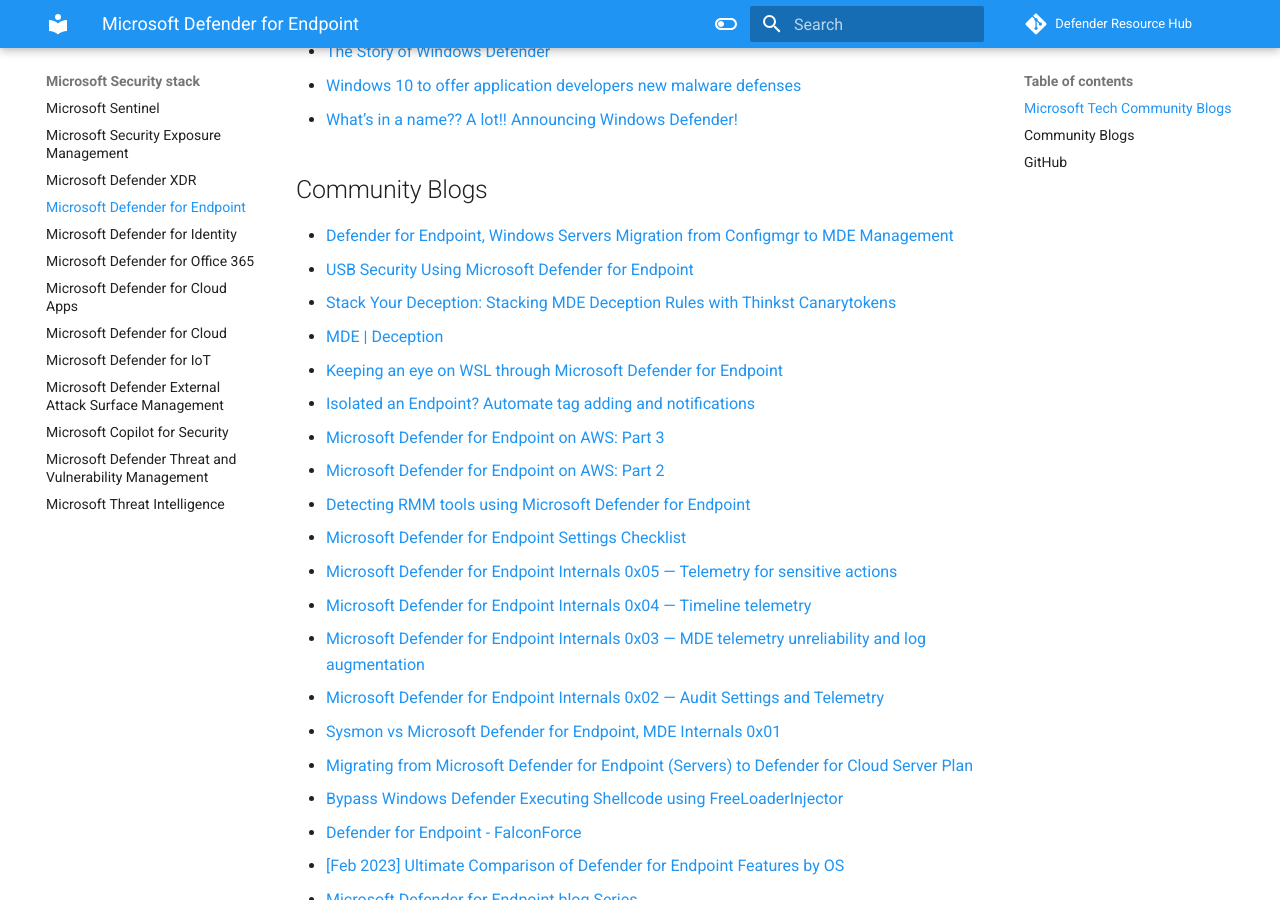
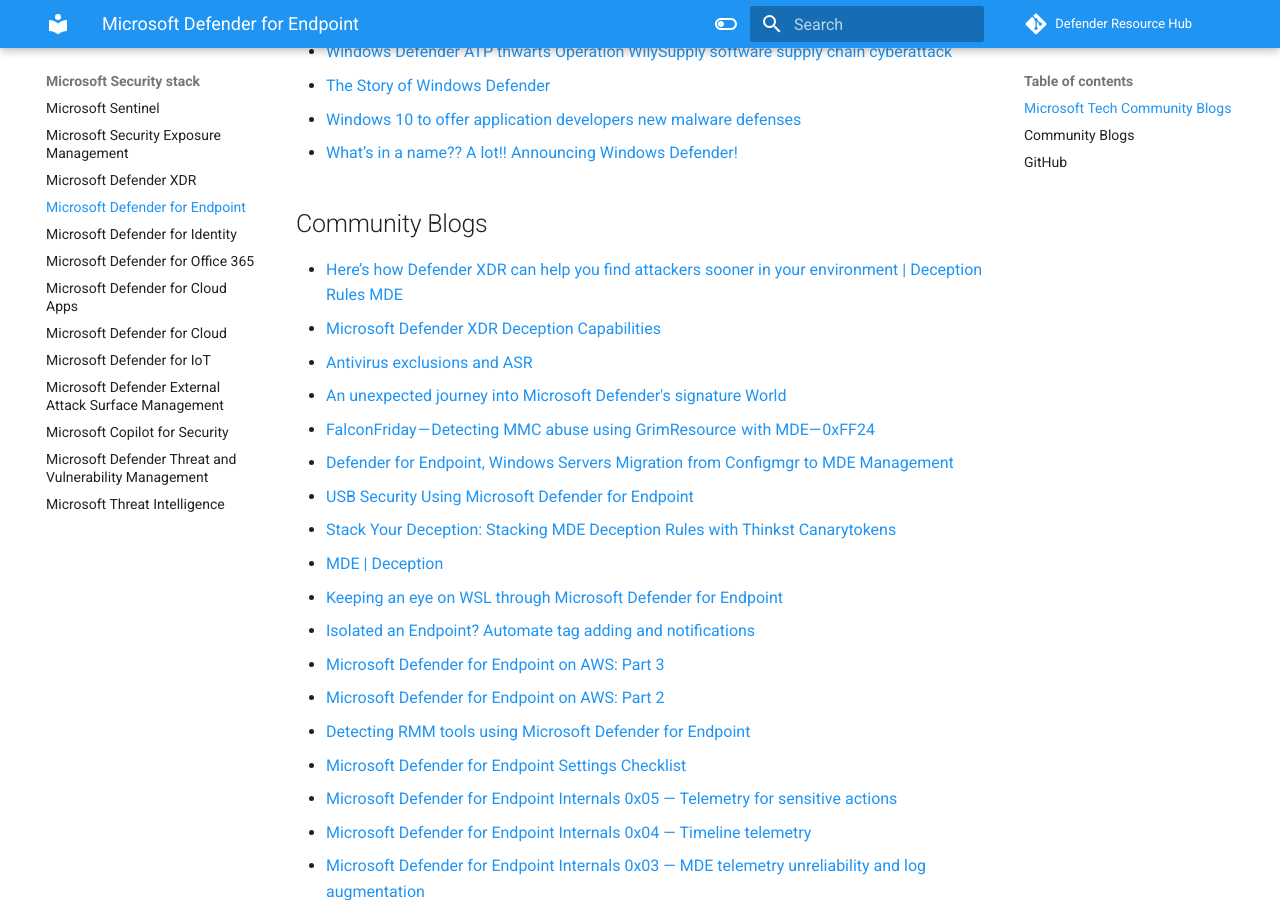
Before and after one commit to alexverboon/DefenderResourceHub, an MkDocs documentation site: the page built from docs/mde.md, in a window 1280 px wide and 900 px high, scrolled down 8916 px. Built offline with MkDocs 1.6.1 and Material for MkDocs 9.7.7, drawn with Linux system fonts in a browser that asks for light colours; comment, search, counter and statistics services are not loaded; some of the changed text lies outside the part shown.

Commit message:
updates Sunday 14 July

```diff
--- a/docs/mde.md
+++ b/docs/mde.md
@@ -12,6 +12,7 @@
 
 ## Microsoft Tech Community Blogs
 
+- [Common mistakes during Microsoft Defender for Endpoint deployments](https://jeffreyappel.nl/common-mistakes-during-microsoft-defender-for-endpoint-deployments/)
 - [Get more device control flexibility with BitLocker settings in Defender for Endpoint](https://techcommunity.microsoft.com/t5/microsoft-defender-for-endpoint/get-more-device-control-flexibility-with-bitlocker-settings-in/ba-p/4175131)
 - [Detect suspicious processes running on hidden desktops](https://techcommunity.microsoft.com/t5/microsoft-defender-for-endpoint/detect-suspicious-processes-running-on-hidden-desktops/ba-p/4072322)
 - [Simplify triage with the new Alert Timeline](https://techcommunity.microsoft.com/t5/microsoft-defender-for-endpoint/simplify-triage-with-the-new-alert-timeline/ba-p/4152653)
@@ -248,6 +249,11 @@
 
 ## Community Blogs
 
+- [Here’s how Defender XDR can help you find attackers sooner in your environment | Deception Rules MDE](https://medium.com/@andrecamillo/heres-how-defender-xdr-can-help-you-find-attackers-sooner-in-your-environment-deception-rules-2529f0ecdeeb)
+- [Microsoft Defender XDR Deception Capabilities](https://medium.com/@m365alikoc/microsoft-defender-xdr-deception-capabilities-e880f78080cd)
+- [Antivirus exclusions and ASR](https://blog.sec-labs.com/2024/03/antivirus-exclusions-and-asr/)
+- [An unexpected journey into Microsoft Defender's signature World](https://retooling.io/blog/an-unexpected-journey-into-microsoft-defenders-signature-world)
+- [FalconFriday — Detecting MMC abuse using GrimResource  with MDE— 0xFF24](https://falconforce.nl/falconfriday-detecting-mmc-abuse-using-grimresource-with-mde-0xff24/)
 - [Defender for Endpoint, Windows Servers Migration from Configmgr to MDE Management](https://timbeer.com/defender-from-configmgr-to-mde/)
 - [USB Security Using Microsoft Defender for Endpoint](https://timbeer.com/usb-security-using-microsoft-defender-for-endpoint/)
 - [Stack Your Deception: Stacking MDE Deception Rules with Thinkst Canarytokens](https://attackthesoc.com/posts/stacking-your-deception/)
```
Also changed, not shown: docs/mdeasm.md (+1 -0 lines), docs/sentinel.md (+6 -0 lines), docs/social.md (+2 -0 lines).
